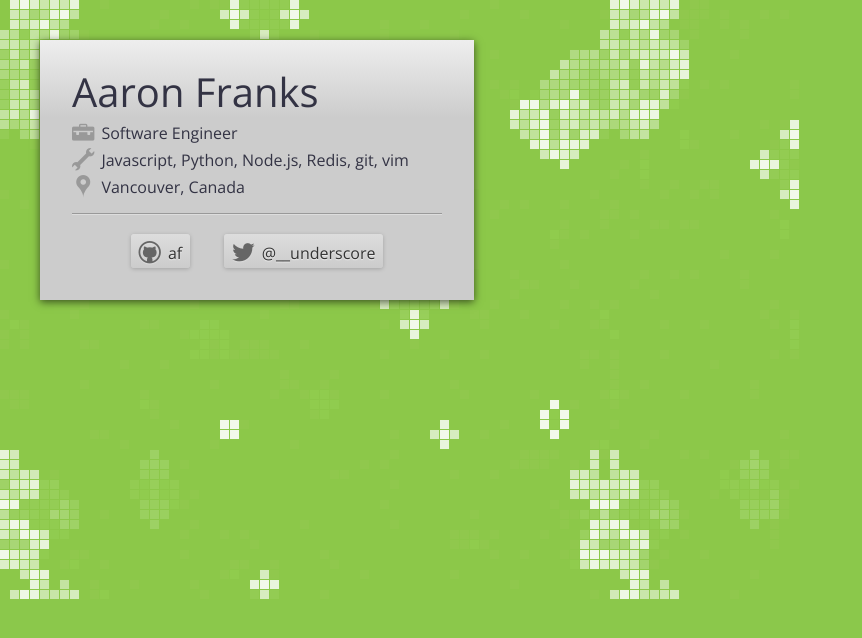
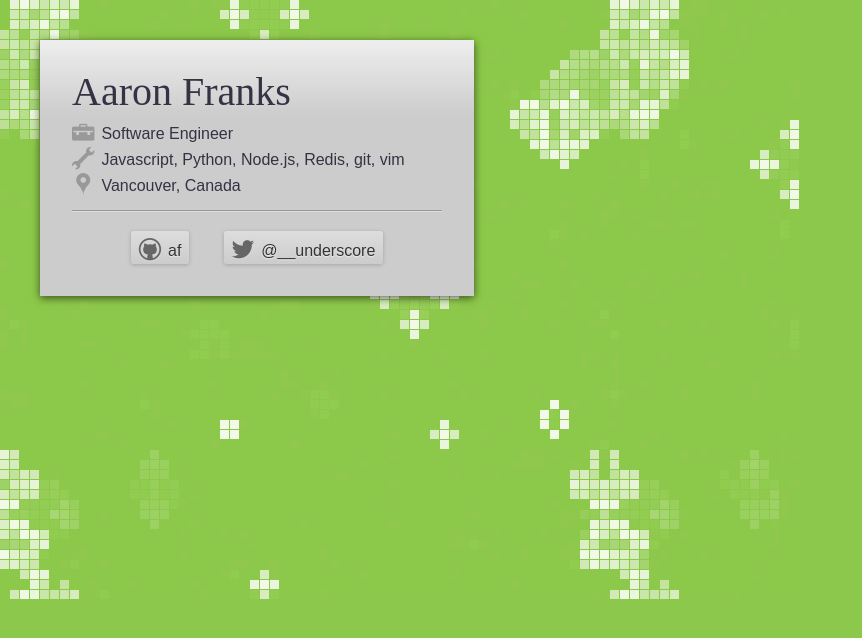
Before and after one commit to af/af.github.com, a Jekyll site: the page built from index.html, in a window 1280 px wide. Shown: the top 638 px of the page, without its empty margins (0-862 px from the left). Built offline with Jekyll 4.4.1, drawn with Linux system fonts in a browser that asks for light colours; some web fonts are replaced.

Commit message:
Change font to Fanwood Text.

```diff
--- a/_layouts/base.html
+++ b/_layouts/base.html
@@ -2,7 +2,7 @@
 <html lang="en">
 <head>
     <meta charset="utf-8" />
-    <link href='http://fonts.googleapis.com/css?family=Open+Sans:300italic,400italic,300,600,400' rel='stylesheet' type='text/css'>
+    <link href='http://fonts.googleapis.com/css?family=Fanwood+Text:400,400italic' rel='stylesheet' type='text/css'>
     <link href="/css/main.css" rel="stylesheet" type="text/css">
     <meta name="viewport" content="width=320">
     <link href="http://aaronfranks.com/atom.xml" rel="alternate" title="Aaron Franks" type="application/atom+xml" />
--- a/css/main.css
+++ b/css/main.css
@@ -6,13 +6,13 @@
   font-style: normal;
 }
 body {
-  font-family: 'Open Sans', sans-serif;
+  font-family: 'Fanwood Text', sans-serif;
   color: #334;
   background: #8bc84b;
   margin: 0;
 }
 h1 {
-  font: 300 40px 'Open Sans';
+  font: 400 40px 'Fanwood Text';
   margin: 0 0 5px;
   line-height: 1;
 }
--- a/css/main.styl
+++ b/css/main.styl
@@ -22,13 +22,13 @@
 
 // Site CSS:
 body
-  font-family: 'Open Sans', sans-serif
+  font-family: 'Fanwood Text', sans-serif
   color: #334
   background: #8BC84B
   margin:0
 
 h1
-  font: 300 40px 'Open Sans'
+  font: 400 40px 'Fanwood Text'
   margin: 0 0 5px
   line-height: 1
 
```
